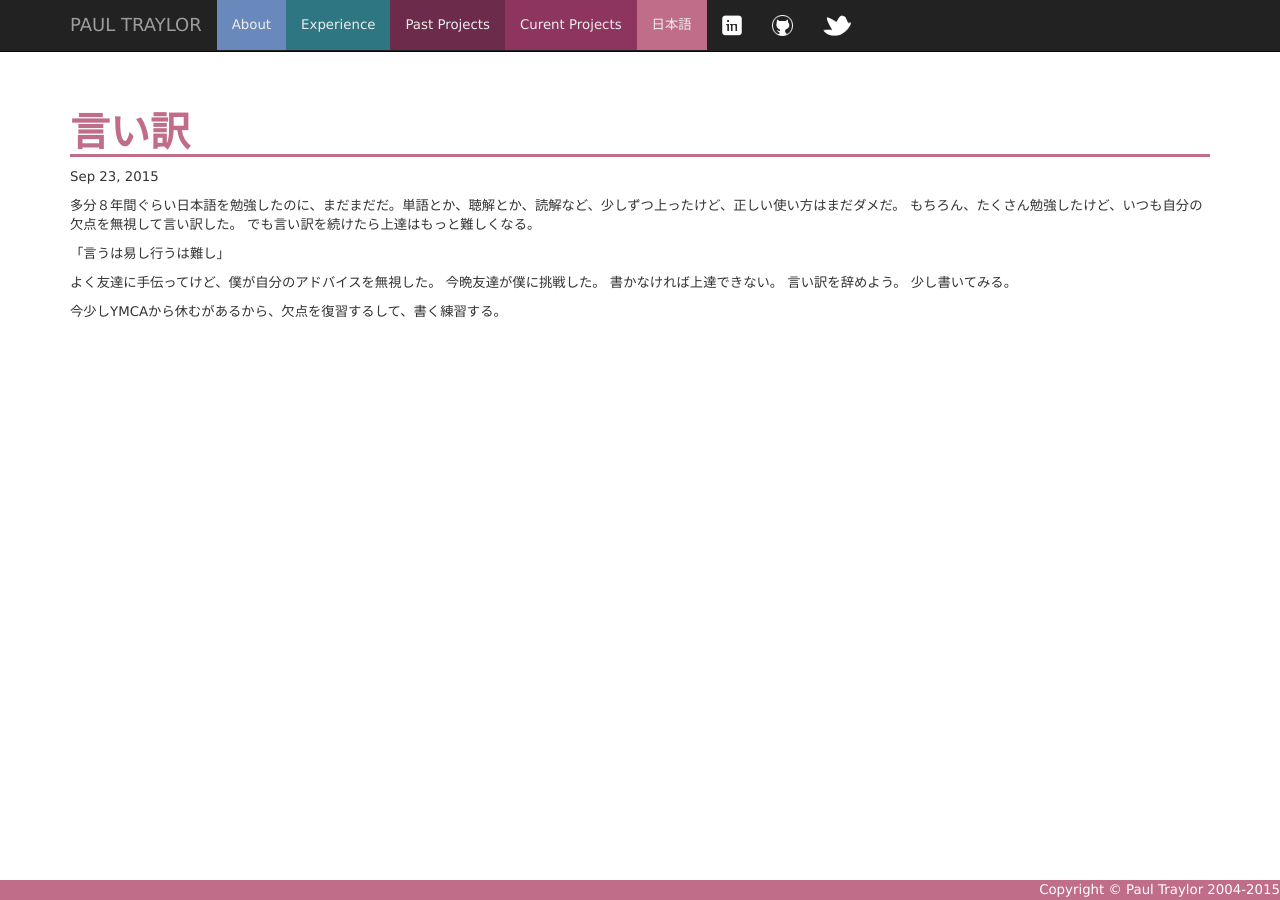
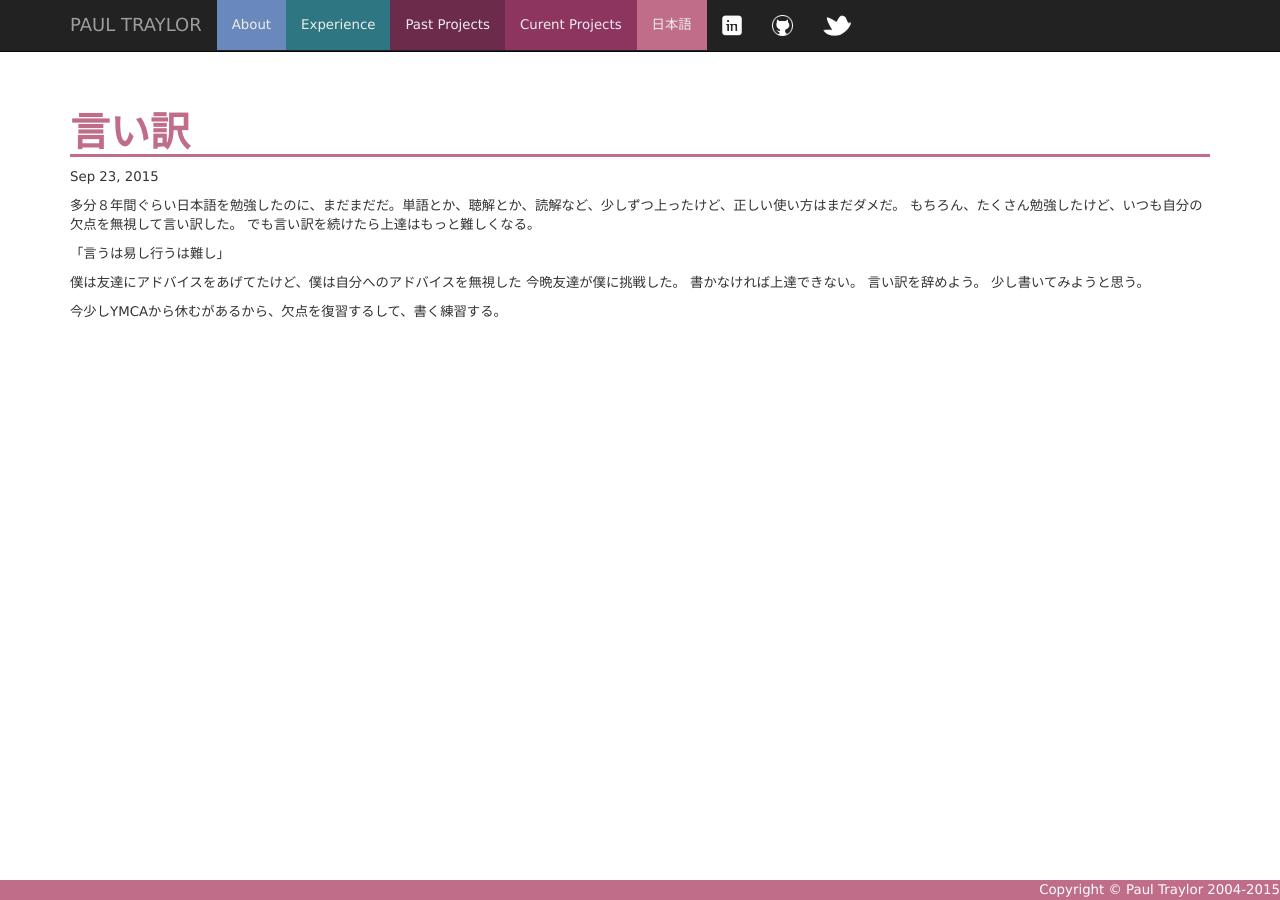
Before and after one commit to kfdm/paultraylor.net, a Jekyll site: the page built from nihongo/_posts/2015-09-23-iiwake.md, in a window 1280 px wide. Built offline with Jekyll 4.4.1, drawn with Linux system fonts in a browser that asks for light colours; nearby versions of some CDN libraries.

Commit message:
言い訳・添削

```diff
--- a/nihongo/_posts/2015-09-23-iiwake.md
+++ b/nihongo/_posts/2015-09-23-iiwake.md
@@ -9,10 +9,10 @@ date: "2015-09-23"
 
 「言うは易し行うは難し」
 
-よく友達に手伝ってけど、僕が自分のアドバイスを無視した。
+僕は友達にアドバイスをあげてたけど、僕は自分へのアドバイスを無視した
 今晩友達が僕に挑戦した。
 書かなければ上達できない。
 言い訳を辞めよう。
-少し書いてみる。
+少し書いてみようと思う。
 
 今少しYMCAから休むがあるから、欠点を復習するして、書く練習する。
```
